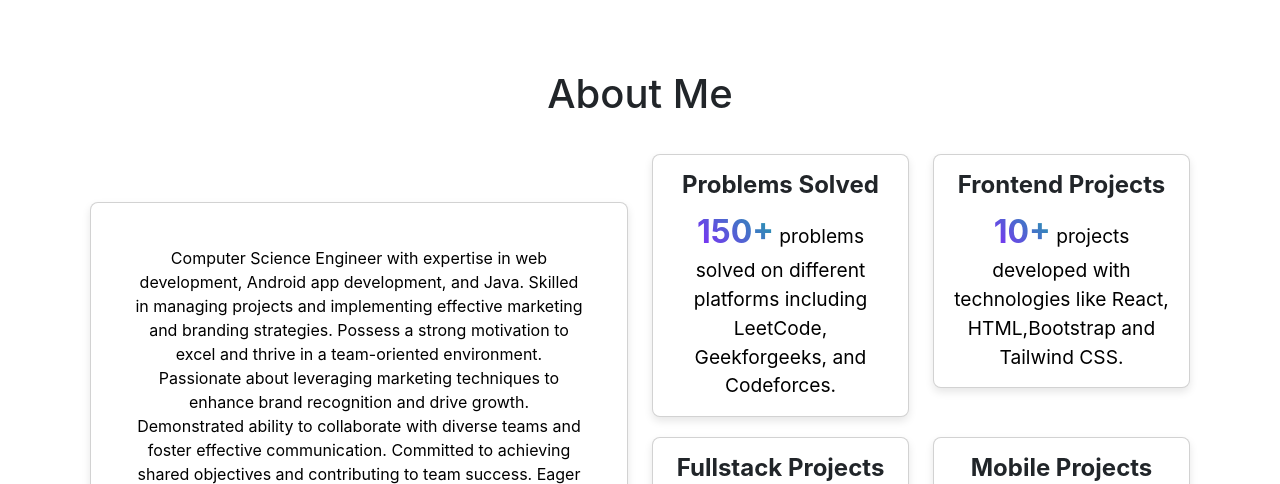
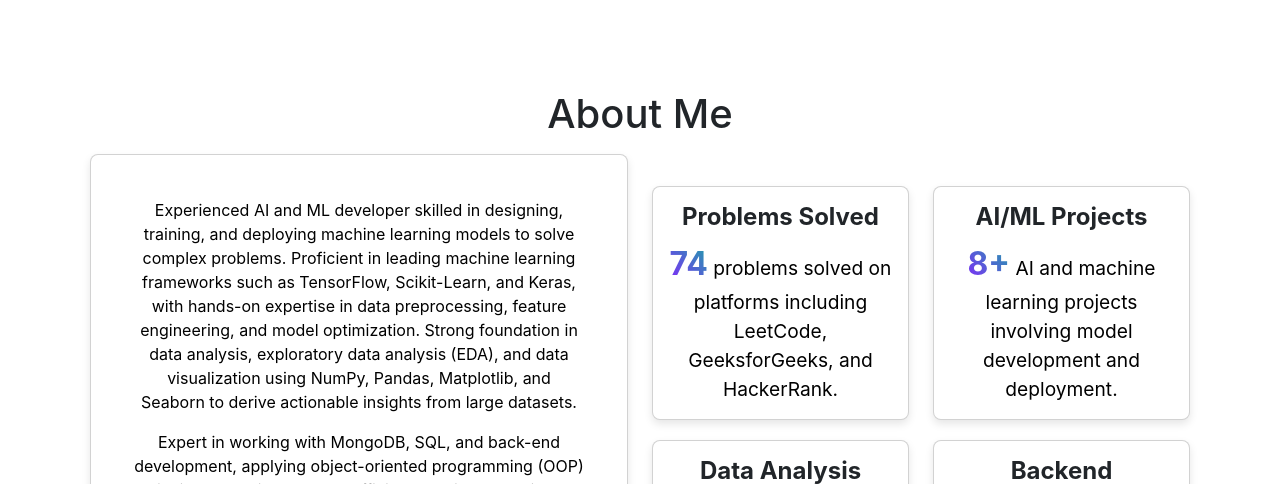
Before and after one commit to AkhilllYadav/akhilesh-portfolio, a React (Create React App) app: page / in a window 1280 px wide. Shown: the part 468-952 px from the top of the page. Built offline with nearby package versions, Linux system fonts and the light colour scheme; a small style sheet from the web is missing.

Commit message:
Update AboutSection.jsx

```diff
--- a/src/components/AboutSection.jsx
+++ b/src/components/AboutSection.jsx
@@ -5,20 +5,17 @@ import './styles/AboutSection.css'; // Custom CSS for About section
 const AboutSection = () => {
   return (
     <section id='about' className="about-section">
-       <h2>About Me</h2>
       <Container>
-
+        <h2>About Me</h2>
         <Row className="align-items-center">
           <Col md={6} className="text-container">
-            {/* <h2>About Me</h2> */}
             <Card className="text-item">
-            <p>
-            Computer Science Engineer with expertise in web development, Android app development, and Java. Skilled in managing projects and implementing effective marketing and branding strategies. Possess a strong motivation to excel and thrive in a team-oriented environment.
-            Passionate about leveraging marketing techniques to enhance brand recognition and drive growth. Demonstrated ability to collaborate with diverse teams and foster effective communication. Committed to achieving shared objectives and contributing to team success. Eager to utilize my skills and motivated mindset to make a meaningful impact.
-            </p>
-            {/* <p>
-              Throughout my career, I have tackled numerous problems across various platforms, and my projects range from frontend applications to full-stack solutions. I am always eager to learn and grow, continuously seeking ways to enhance my expertise and make a meaningful impact in the tech world.
-            </p> */}
+              <p>
+                Experienced AI and ML developer skilled in designing, training, and deploying machine learning models to solve complex problems. Proficient in leading machine learning frameworks such as TensorFlow, Scikit-Learn, and Keras, with hands-on expertise in data preprocessing, feature engineering, and model optimization. Strong foundation in data analysis, exploratory data analysis (EDA), and data visualization using NumPy, Pandas, Matplotlib, and Seaborn to derive actionable insights from large datasets.
+              </p>
+              <p>
+                Expert in working with MongoDB, SQL, and back-end development, applying object-oriented programming (OOP) principles to build scalable, efficient solutions. Passionate about leveraging cutting-edge AI and ML technologies to enhance decision-making processes, automate workflows, and optimize business operations. Continuously advancing skills in artificial intelligence, machine learning, and data science to deliver impactful results and stay ahead of industry trends.
+              </p>
             </Card>
           </Col>
           <Col md={6}>
@@ -28,7 +25,7 @@ const AboutSection = () => {
                   <Card.Body>
                     <Card.Title>Problems Solved</Card.Title>
                     <Card.Text>
-                      <span className="stat-number">150+</span> problems solved on different platforms including LeetCode, Geekforgeeks, and Codeforces.
+                      <span className="stat-number">74</span> problems solved on platforms including LeetCode, GeeksforGeeks, and HackerRank.
                     </Card.Text>
                   </Card.Body>
                 </Card>
@@ -36,9 +33,9 @@ const AboutSection = () => {
               <Col xs={12} md={6}>
                 <Card className="stat-card">
                   <Card.Body>
-                    <Card.Title>Frontend Projects</Card.Title>
+                    <Card.Title>AI/ML Projects</Card.Title>
                     <Card.Text>
-                      <span className="stat-number">10+</span> projects developed with technologies like React, HTML,Bootstrap and Tailwind CSS.
+                      <span className="stat-number">8+</span> AI and machine learning projects involving model development and deployment.
                     </Card.Text>
                   </Card.Body>
                 </Card>
@@ -46,9 +43,9 @@ const AboutSection = () => {
               <Col xs={12} md={6}>
                 <Card className="stat-card">
                   <Card.Body>
-                    <Card.Title>Fullstack Projects</Card.Title>
+                    <Card.Title>Data Analysis Projects</Card.Title>
                     <Card.Text>
-                      <span className="stat-number">5+</span> full-stack projects involving both frontend and backend technologies.
+                      <span className="stat-number">5+</span> data analysis projects utilizing tools like NumPy, Pandas, and Matplotlib.
                     </Card.Text>
                   </Card.Body>
                 </Card>
@@ -56,9 +53,9 @@ const AboutSection = () => {
               <Col xs={12} md={6}>
                 <Card className="stat-card">
                   <Card.Body>
-                    <Card.Title>Mobile Projects</Card.Title>
+                    <Card.Title>Backend Development</Card.Title>
                     <Card.Text>
-                      <span className="stat-number">3+</span> mobile applications developed with Kotlin and Java.
+                      <span className="stat-number">3+</span> backend development projects with MongoDB and SQL databases.
                     </Card.Text>
                   </Card.Body>
                 </Card>
```
